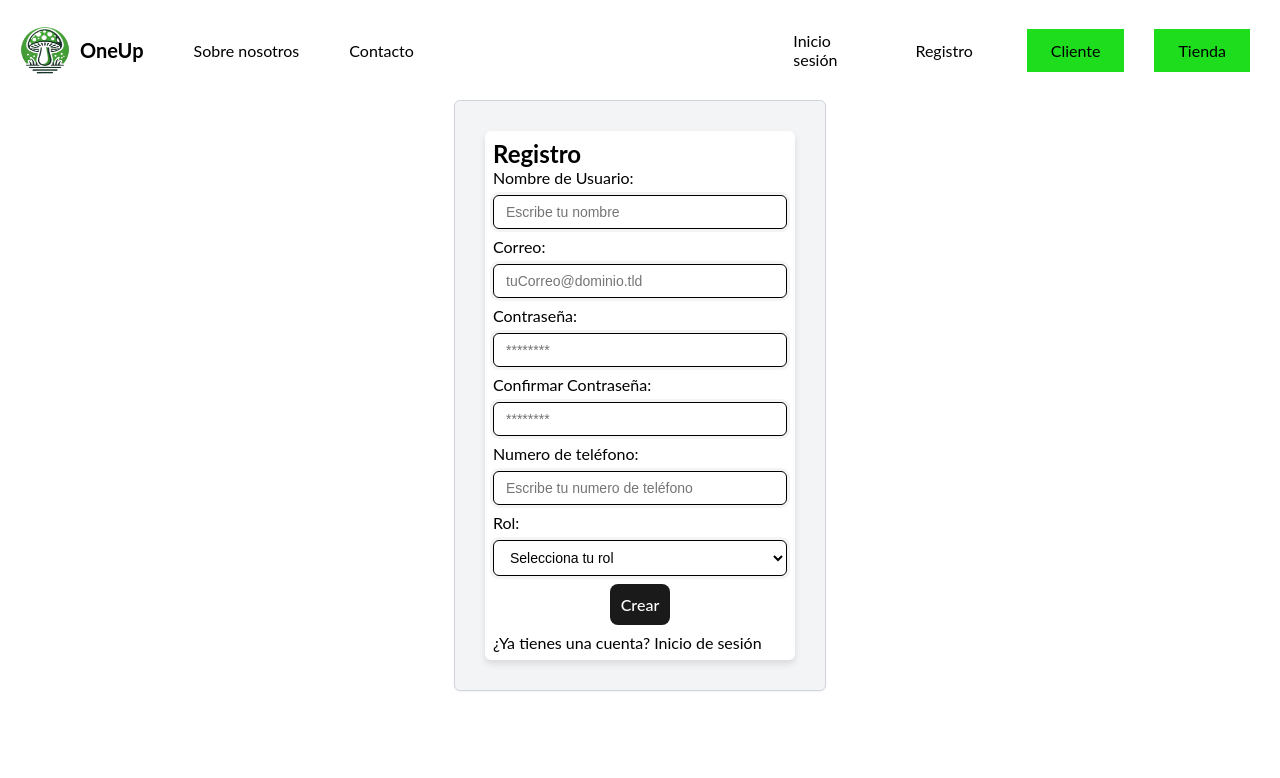
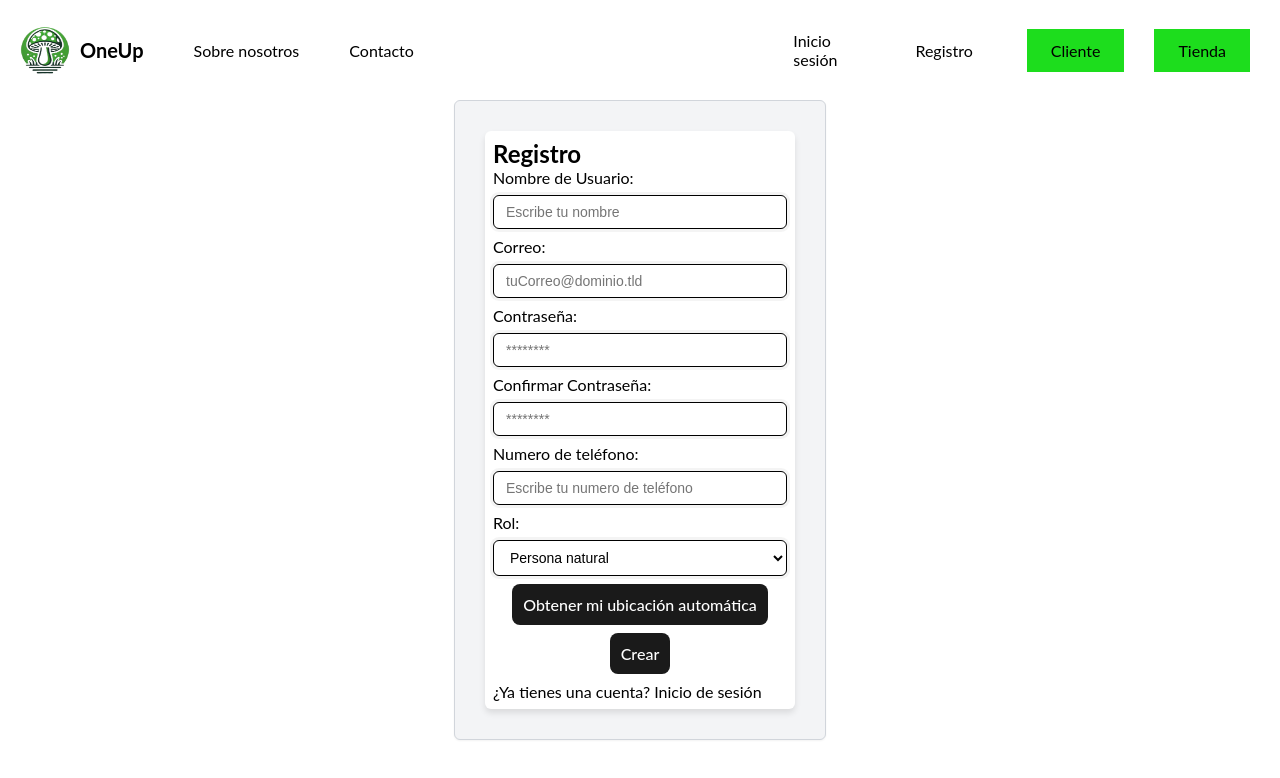
Before and after one commit to one-up-project/oneup_frontend, a React (Create React App) app in the folder frontend/: page /register in a window 1280 px wide. Shown: the top 778 px of the page. Built offline with nearby package versions, Linux system fonts and the light colour scheme.

Commit message:
Se agrego el botón para obtener la latitud y longitud del usuario, y sus funciones

```diff
--- a/frontend/src/api/auth.js
+++ b/frontend/src/api/auth.js
@@ -12,6 +12,8 @@ const REGISTER_USER = gql`
       password
       phone
       rol
+      lat
+      long
     }
   }
 `;
@@ -31,6 +33,8 @@ export const useRegisterRequest = () => {
       password
       phone
       rol
+      lat
+      long
     }
   }
 `;
--- a/frontend/src/context/authContext.jsx
+++ b/frontend/src/context/authContext.jsx
@@ -40,7 +40,9 @@ export const AuthProvider = ({ children }) => {
       email: user.email,
       password: user.password,
       phone: user.phone,
-      rol: user.rol // Asegúrate de incluir este campo
+      rol: user.rol, // Asegúrate de incluir este campo
+      lat: user.latitude,
+      long: user.longitude,
     };
 
     try {
@@ -66,7 +68,9 @@ export const AuthProvider = ({ children }) => {
       email: user.email,
       password: user.password,
       phone: user.phone,
-      rol: user.rol // Asegúrate de incluir este campo
+      rol: user.rol, // Asegúrate de incluir este campo
+      lat: user.latitude,
+      long: user.longitude,
     };
 
     try {
--- a/frontend/src/pages/register/RegisterPage.jsx
+++ b/frontend/src/pages/register/RegisterPage.jsx
@@ -1,7 +1,7 @@
-import { useEffect } from "react";
+import { useEffect, useState } from "react";
 import { useAuth } from "../../context/authContext";
 import { Link, useNavigate } from "react-router-dom"; // npm install react-router-dom
-import { useForm } from "react-hook-form"; // npm install react-hook-form
+import { useForm  } from "react-hook-form"; // npm install react-hook-form
 import { registerSchema } from "../../schemas/auth"; // verifica que los datos sean correctos
 import { zodResolver } from "@hookform/resolvers/zod"; // npm install @hookform/resolvers
 import "./register.css";
@@ -17,17 +17,44 @@ function Register() {
   const {
     register,
     handleSubmit,
+    setValue,
     formState: { errors },
   } = useForm({
     resolver: zodResolver(registerSchema), // verifica que los datos sean correctos
   });
+
   const navigate = useNavigate();
+
+// Función para obtener geolocalización
+  const [geoError, setGeoError] = useState("");
+  const [geoSuccess, setGeoSuccess] = useState("");
+
+
+  const getLocation = () => {
+    if (!navigator.geolocation) {
+      setGeoError("Geolocalización no soportada por tu navegador");
+      return;
+    }
+
+    navigator.geolocation.getCurrentPosition(
+      (position) => {
+        setValue("latitude", position.coords.latitude);
+        setValue("longitude", position.coords.longitude);
+        setGeoSuccess("Ubicación obtenida correctamente");
+        setGeoError("");
+      },
+      (error) => {
+        setGeoError("Debes permitir el acceso a tu ubicación para continuar");
+        setValue("latitude", null);
+        setValue("longitude", null);
+      }
+    );
+  };
 
   const onSubmit = async (value) => {
     await signup(value); // envía los datos del formulario a la función signup de authContext
+    //console.log(value);
   };
-
-  console.log(isAuthenticated);
 
   useEffect(() => {
     const redirectUser = async () => {
@@ -45,6 +72,8 @@ function Register() {
     };
     redirectUser();
   }, [isAuthenticated, user, navigate, logout]);
+
+  // Obtener geolocalización
 
   return (
     <div className="container_register">
@@ -162,10 +191,11 @@ function Register() {
 
             <select
               className="select_register"
+              defaultValue="client" // Valor inicial
               id="rol"
               {...register("rol", { required: true })}
             >
-              <option disabled selected hidden>
+              <option value="default" disabled selected hidden>
                 Selecciona tu rol
               </option>
               <option value="client">Persona natural</option>
@@ -175,6 +205,19 @@ function Register() {
               <p className="text-red-500 text-sm mt-1">{errors.rol?.message}</p>
             )}
           </div>
+
+          {/* Botón de geolocalización */}
+        <div className="form-group">
+          <button
+            type="button"
+            onClick={getLocation}
+            className="button_register"
+          >
+            Obtener mi ubicación automática
+          </button>
+          {geoError && <span className="error-message">{geoError}</span>}
+          {geoSuccess && <span className="success-message">{geoSuccess}</span>}
+        </div>
 
           <button type="submit" className="button_register">
             Crear
--- a/frontend/src/schemas/auth.js
+++ b/frontend/src/schemas/auth.js
@@ -30,7 +30,12 @@ export const registerSchema = z // no se están enviando los errores required_er
     phone: z.string().min(9, {
       message: "El teléfono debe tener al menos 9 números",
     }),
-    rol: z.string({ required_error: "El rol es requerido"}).min(3, {message: "Debes seleccionar un rol",}),
+    //rol: z.string({ required_error: "El rol es requerido"}).min(3, {message: "Debes seleccionar un rol",}),
+    rol: z.enum(["client", "restaurant"], {
+      errorMap: () => ({ message: "Selecciona un tipo de usuario válido" })
+    }),
+    latitude: z.number().optional(), // o .nullable() según tu necesidad
+    longitude: z.number().optional()
   })
   .refine((data) => data.password === data.confirmPassword, {
     message: "La contraseña no coincide",
```
